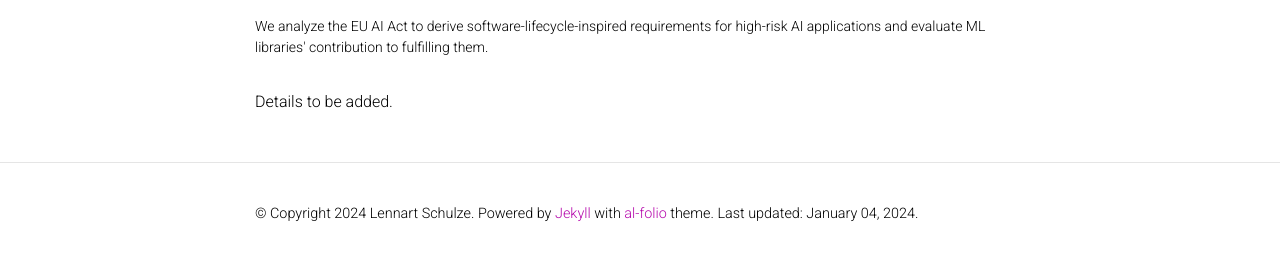
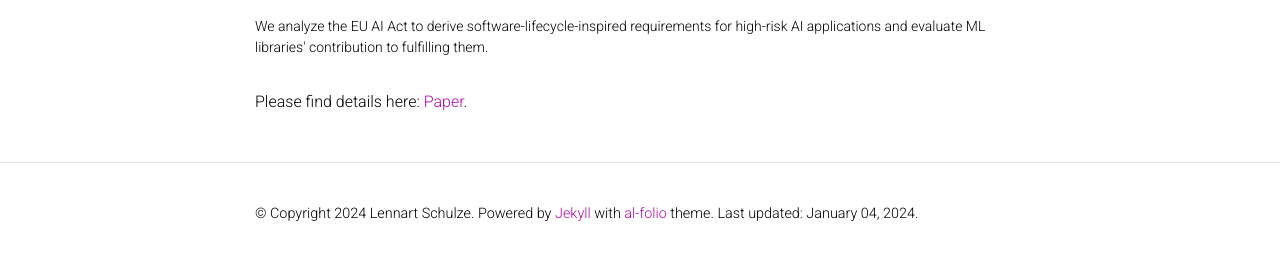
Before and after one commit to lenn-arts/lenn-arts.github.io, a Jekyll site: the page built from _projects/highrisk_ai.md, in a window 1280 px wide. Shown: the part 192-452 px from the top of the page. Built offline with Jekyll 4.4.1, drawn with Linux system fonts in a browser that asks for light colours; comment, search, counter and statistics services are not loaded; a style sheet for code colours, icons or effects is not loaded.

Commit message:
Update highrisk_ai.md

```diff
--- a/_projects/highrisk_ai.md
+++ b/_projects/highrisk_ai.md
@@ -6,4 +6,4 @@
 category: project
 ---
 
-Details to be added.
+Please find details here: <a href="/assets/pdf/paper_aireqs.pdf">Paper</a>.
```
